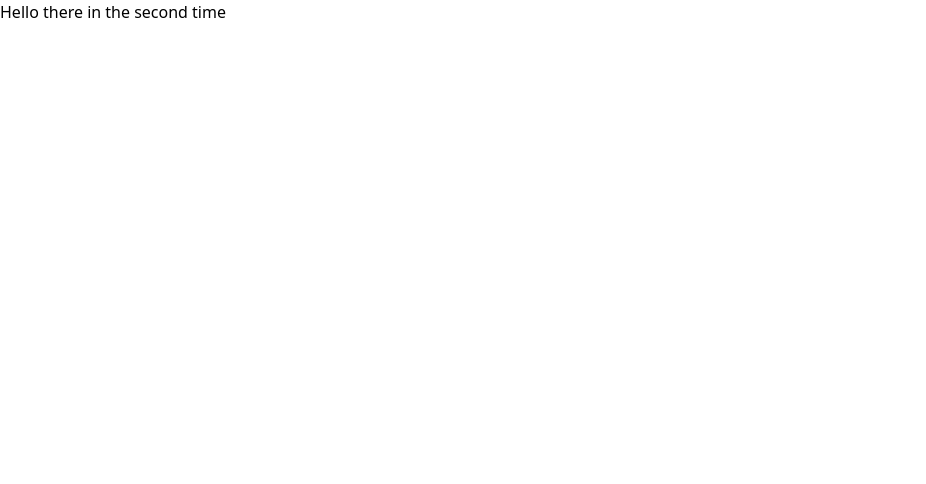
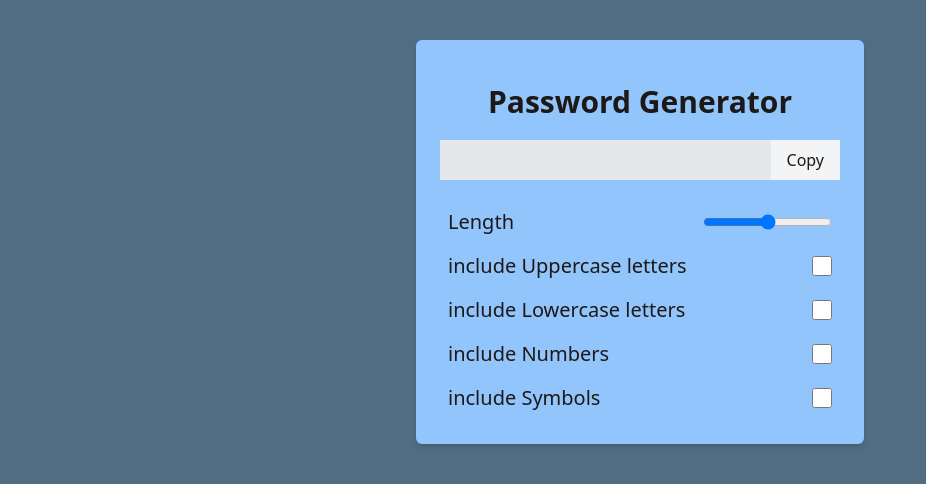
Before and after one commit to AhmedAbozaid9/Password_generator, a React (Create React App) app: page / in a window 1280 px wide. Shown: the top 484 px of the page, without its empty margins (0-926 px from the left). Built offline with nearby package versions, Linux system fonts and the light colour scheme.

Commit message:
finished the design

```diff
--- a/src/App.js
+++ b/src/App.js
@@ -1,6 +1,11 @@
 import React from "react";
-import './index.css'
+import "./index.css";
+import PasswordGenerator from "./components/PasswordGenerator";
 
 export default function App() {
-  return <h1>Hello there in the second time</h1>
+  return (
+    <div className="">
+      <PasswordGenerator />
+    </div>
+  );
 }
--- /dev/null
+++ b/src/components/Output.js
@@ -0,0 +1,10 @@
+import React from "react";
+
+export default function Output() {
+  return (
+    <div className="flex mb-5">
+      <input type="text" readOnly className="bg-gray-200 outline-none cursor-pointer w-full"/>
+      <button className="bg-gray-100 px-4 py-2 font-medium">Copy</button>
+    </div>
+  )
+}
--- /dev/null
+++ b/src/components/PasswordGenerator.js
@@ -0,0 +1,17 @@
+import React from "react";
+import Output from "./Output";
+import Setting from "./Setting";
+
+export default function PasswordGenerator(){
+  return (
+    <div className="flex flex-col w-fit mx-auto my-5 md:my-10 p-2 md:p-6 rounded-md bg-blue-300 text-stone-900 shadow-md">
+      <h1 className="text-3xl text-stone-900 m-5 text-center font-semibold">Password Generator</h1>
+      <Output />
+      <Setting label = {"Length"} length = {true}/>
+      <Setting label={"include Uppercase letters"} />
+      <Setting label={"include Lowercase letters"} />
+      <Setting label={"include Numbers"} />
+      <Setting label={"include Symbols"} />
+    </div>
+  );
+}
--- /dev/null
+++ b/src/components/Setting.js
@@ -0,0 +1,26 @@
+import React from "react";
+
+export default function Setting({ label,length }) {
+  const inputType =  () => {
+    if(length) {
+      return (
+        <input
+          type="range"
+          min = "8"
+          max= "20"
+          defaultValue="14"
+        />
+      );
+    }
+    else {
+      return <input type="checkbox" className="w-4 h-4 md:w-5 md:h-5" />;
+
+    }
+  }
+  return (
+      <label className="w-72 text-lg md:w-96 md:text-xl flex items-center justify-between m-2 cursor-pointer">
+        <span>{label}</span>
+        {inputType()}
+      </label>
+  );
+}
--- a/src/index.css
+++ b/src/index.css
@@ -1,3 +1,8 @@
 @tailwind base;
 @tailwind components;
 @tailwind utilities;
+
+body {
+  background-color: #506D84;
+
+}
```
